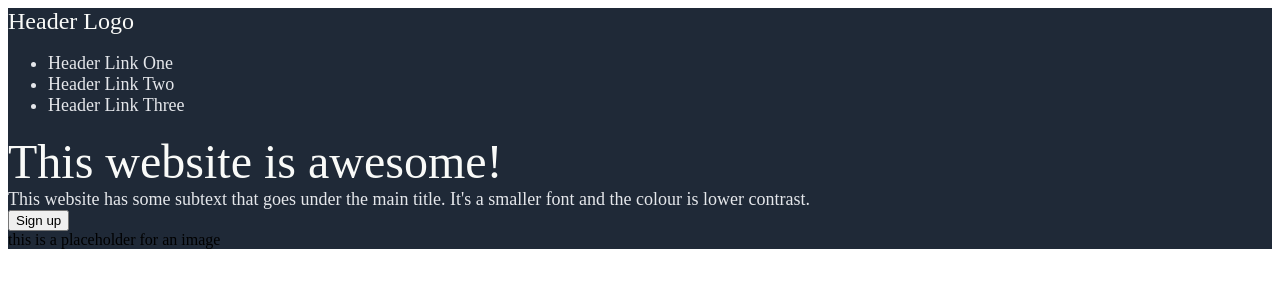
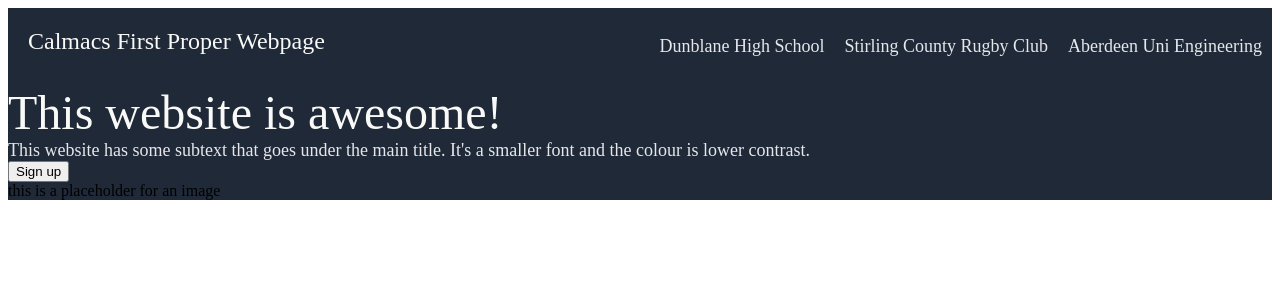
Before and after one commit to calmac17/flexbox-project, a plain HTML site: page index.html in a window 1280 px wide. Drawn offline with Linux system fonts and the light colour scheme.

Commit message:
Top of header aligned and links added

```diff
--- a/index.html
+++ b/index.html
@@ -9,18 +9,19 @@
 </head>
 <body>
 <div class = header>
+    <div class="head-top">
      <div class="head-logo">
-        Header Logo
+        Calmacs First Proper Webpage
      </div>
 
      <div class="head-links">
     <ul>
-        <li>Header Link One</li>
-        <li>Header Link Two</li>
-        <li>Header Link Three</li>
+        <li><a href="https://dunblane.info/dcc/281-dunblane-high">Dunblane High School</a></li>
+        <li><a href="https://stirlingcounty-rfc.co.uk/">Stirling County Rugby Club</a></li>
+        <li><a href="https://www.abdn.ac.uk/engineering/">Aberdeen Uni Engineering</a></li>
     </ul>
      </div>
-
+    </div>
    <div class="head-main">
     This website is awesome!
    </div>
--- a/style.css
+++ b/style.css
@@ -1,12 +1,12 @@
 .body {
     font-family: Helvetica, Arial,sans-serif;
+    display: flex;
+    flex-direction: column;
+    min-height: 100vh;
 }
 
 
-
-
-/* ----------------------header*/
-
+/* ----------------------header styles*/
 .header {
     background-color: #1F2937;
 }
@@ -20,6 +20,11 @@
 .head-links, .head-sub {
     color: #E5E7EB;
     font-size: 18px;
+    list-style: none;
+}
+
+a {text-decoration: none;
+    color:#E5E7EB;
 }
 
 /* head main and sub style */
@@ -34,3 +39,26 @@
 .head-image {
 
 }
+
+/*--------header alignment*/
+.head-top {
+    display: flex;
+    justify-content: space-between;
+    align-content: stretch;
+}
+
+.head-logo {
+    padding: 20px;
+}
+
+ul {
+    display: flex;
+    align-items: stretch;
+    justify-content: space-between;
+}
+
+li {
+    display: block;
+    flex; 0 1 auto;
+    padding: 10px;
+}
```
Lines whose indentation alone changed are shown as unchanged.
